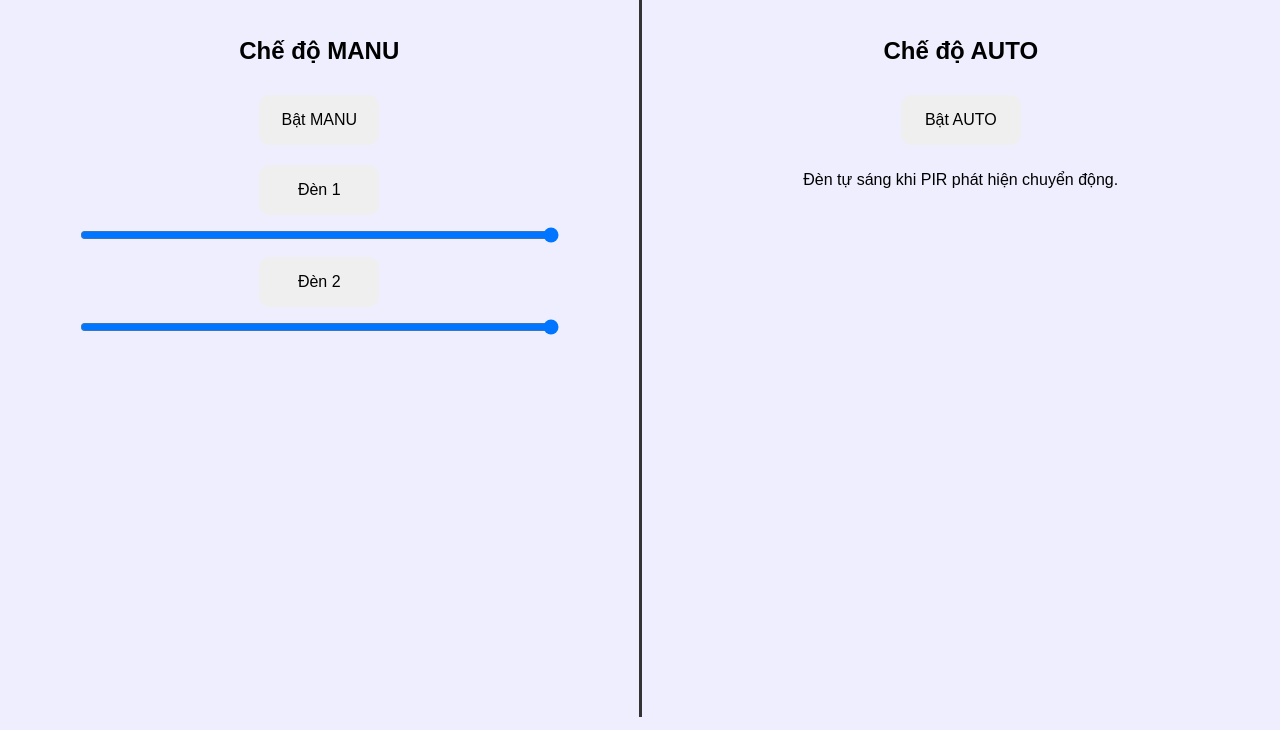
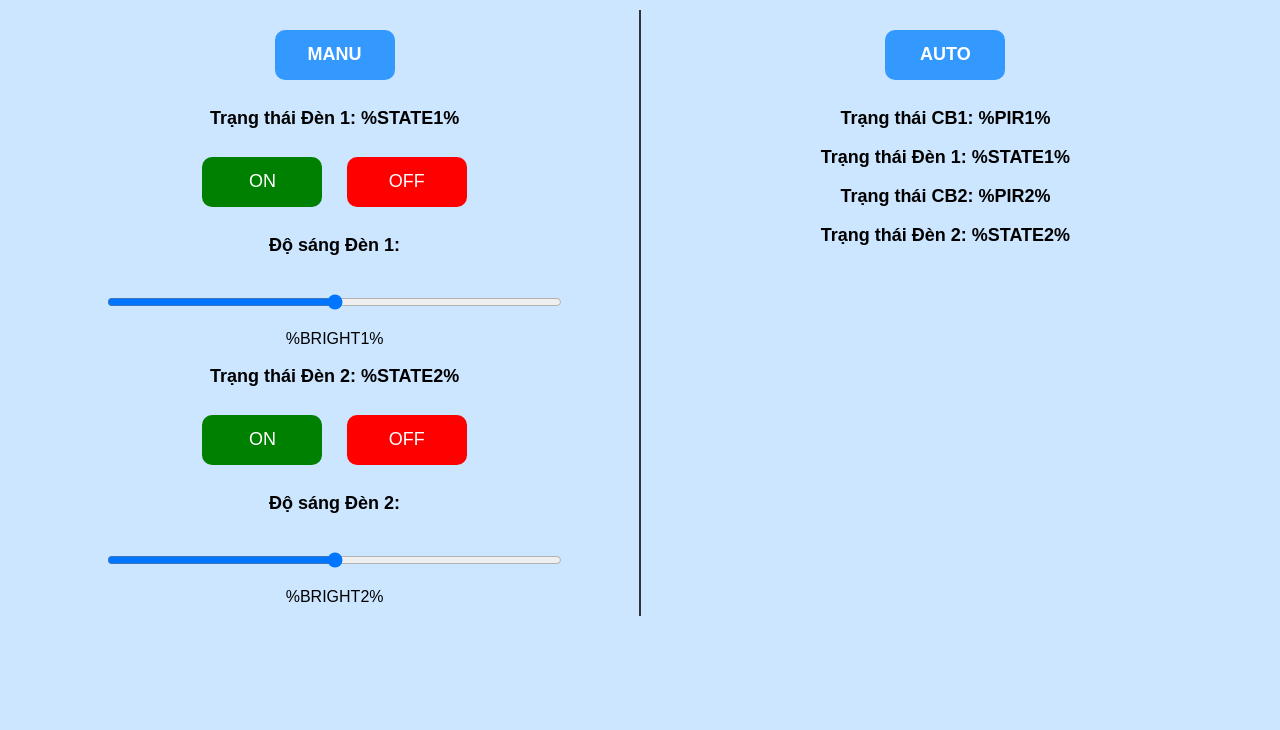
Before and after one commit to ah4ten/web_den, a plain HTML site: page public/index.html in a window 1280 px wide. Shown: the part 70-800 px from the top of the page. Drawn offline with Linux system fonts and the light colour scheme; no server answers.

Commit message:
Update index.html

```diff
--- a/public/index.html
+++ b/public/index.html
@@ -2,94 +2,72 @@
 <html lang="vi">
 <head>
   <meta charset="UTF-8">
-  <title>Điều khiển chiếu sáng</title>
+  <title>Hành lang công nghiệp</title>
   <meta name="viewport" content="width=device-width, initial-scale=1">
   <style>
-    body { font-family: Arial, sans-serif; background:#eef; margin:0; padding:0; text-align:center;}
-    h1 { background:#004080; color:white; margin:0; padding:15px;}
-    .container { display:flex; height:calc(100vh - 80px);}
-    .column { flex:1; padding:20px;}
-    .divider { width:3px; background:#333;}
+    body { font-family: Arial, sans-serif; text-align: center; background: #cce6ff; }
+    h1 { color: red; }
+    .container { display: flex; justify-content: center; align-items: stretch; }
+    .column { width: 45%; padding: 10px; }
+    .divider { width: 2px; background: #333; margin: 0 10px; }
     button {
-      width:120px; height:50px; margin:10px; border:none;
-      border-radius:10px; font-size:16px; cursor:pointer;
+      width: 120px; height: 50px; font-size: 18px;
+      margin: 10px; border-radius: 10px; border: none;
+      cursor: pointer;
     }
-    .disabled { opacity:0.4; pointer-events:none; }
-    .slider { width:80%; }
+    .on { background: green; color: white; }
+    .off { background: red; color: white; }
+    .mode { background: #3399ff; color: white; font-weight: bold; }
+    input[type=range] { width: 80%; margin: 20px; }
+    .disabled { opacity: 0.4; pointer-events: none; }
+    .disabled-mode *:not(.mode) { opacity: 0.4; pointer-events: none; } /* chỉ vô hiệu hoá control, giữ nút mode */
+    p, h3 { font-size: 18px; font-weight: bold; }
   </style>
 </head>
 <body>
-  <h1>Hệ thống chiếu sáng hành lang</h1>
+  <h1>ĐÈN HÀNH LANG CÔNG NGHIỆP</h1>
   <div class="container">
-    <div class="column" id="manu">
-      <h2>Chế độ MANU</h2>
-      <button onclick="setMode('manu')">Bật MANU</button><br>
-      <button id="lamp1Btn" onclick="toggleLamp(1)">Đèn 1</button>
-      <input type="range" min="0" max="255" value="255" class="slider" id="bright1" onchange="setBrightness(1)">
-      <br>
-      <button id="lamp2Btn" onclick="toggleLamp(2)">Đèn 2</button>
-      <input type="range" min="0" max="255" value="255" class="slider" id="bright2" onchange="setBrightness(2)">
+
+    <!-- MANU Mode -->
+    <div class="column %MANU_CLASS%">
+      <button class="mode" onclick="fetch('/setmode?m=manu').then(r=>location.reload())">MANU</button>
+
+      <p>Trạng thái Đèn 1: %STATE1%</p>
+      <button class="on" onclick="fetch('/on1').then(r=>location.reload())">ON</button>
+      <button class="off" onclick="fetch('/off1').then(r=>location.reload())">OFF</button>
+      <p>Độ sáng Đèn 1:</p>
+      <input type="range" min="0" max="255" value="%BRIGHT1%"
+             oninput="updateVal(1,this.value)">
+      <span id="val1">%BRIGHT1%</span>
+
+      <p>Trạng thái Đèn 2: %STATE2%</p>
+      <button class="on" onclick="fetch('/on2').then(r=>location.reload())">ON</button>
+      <button class="off" onclick="fetch('/off2').then(r=>location.reload())">OFF</button>
+      <p>Độ sáng Đèn 2:</p>
+      <input type="range" min="0" max="255" value="%BRIGHT2%"
+             oninput="updateVal(2,this.value)">
+      <span id="val2">%BRIGHT2%</span>
     </div>
+
     <div class="divider"></div>
-    <div class="column" id="auto">
-      <h2>Chế độ AUTO</h2>
-      <button onclick="setMode('auto')">Bật AUTO</button>
-      <p>Đèn tự sáng khi PIR phát hiện chuyển động.</p>
+
+    <!-- AUTO Mode -->
+    <div class="column %AUTO_CLASS%">
+      <button class="mode" onclick="fetch('/setmode?m=auto').then(r=>location.reload())">AUTO</button>
+
+      <p>Trạng thái CB1: %PIR1%</p>
+      <p>Trạng thái Đèn 1: %STATE1%</p>
+      <p>Trạng thái CB2: %PIR2%</p>
+      <p>Trạng thái Đèn 2: %STATE2%</p>
     </div>
+
   </div>
 
   <script>
-    const apiCmd = "/api/cmd";
-    const apiStatus = "/api/status";
-
-    async function setMode(mode) {
-      await fetch(apiCmd, {
-        method: "POST",
-        headers: { "Content-Type": "application/json" },
-        body: JSON.stringify({ mode, lamp1:0, lamp2:0 })
-      });
-      updateUI();
+    function updateVal(lamp,val){
+      document.getElementById('val'+lamp).innerText = val;
+      fetch('/set?lamp='+lamp+'&value='+val);
     }
-
-    async function toggleLamp(id) {
-      const res = await fetch(apiCmd);
-      const cmd = await res.json();
-      const newState = cmd[`lamp${id}`] ? 0 : 1;
-      await fetch(apiCmd, {
-        method: "POST",
-        headers: { "Content-Type": "application/json" },
-        body: JSON.stringify({ [`lamp${id}`]: newState })
-      });
-      updateUI();
-    }
-
-    async function setBrightness(id) {
-      const val = document.getElementById(`bright${id}`).value;
-      await fetch(apiCmd, {
-        method: "POST",
-        headers: { "Content-Type": "application/json" },
-        body: JSON.stringify({ [`bright${id}`]: parseInt(val) })
-      });
-    }
-
-    async function updateUI() {
-      const res = await fetch(apiCmd);
-      const cmd = await res.json();
-      if (cmd.mode === "manu") {
-        document.getElementById("manu").classList.remove("disabled");
-        document.getElementById("auto").classList.add("disabled");
-      } else {
-        document.getElementById("auto").classList.remove("disabled");
-        document.getElementById("manu").classList.add("disabled");
-      }
-      document.getElementById("lamp1Btn").innerText = cmd.lamp1 ? "Đèn 1 ON" : "Đèn 1 OFF";
-      document.getElementById("lamp2Btn").innerText = cmd.lamp2 ? "Đèn 2 ON" : "Đèn 2 OFF";
-      document.getElementById("bright1").value = cmd.bright1;
-      document.getElementById("bright2").value = cmd.bright2;
-    }
-
-    setInterval(updateUI, 2000);
-    updateUI();
   </script>
 </body>
 </html>
```
